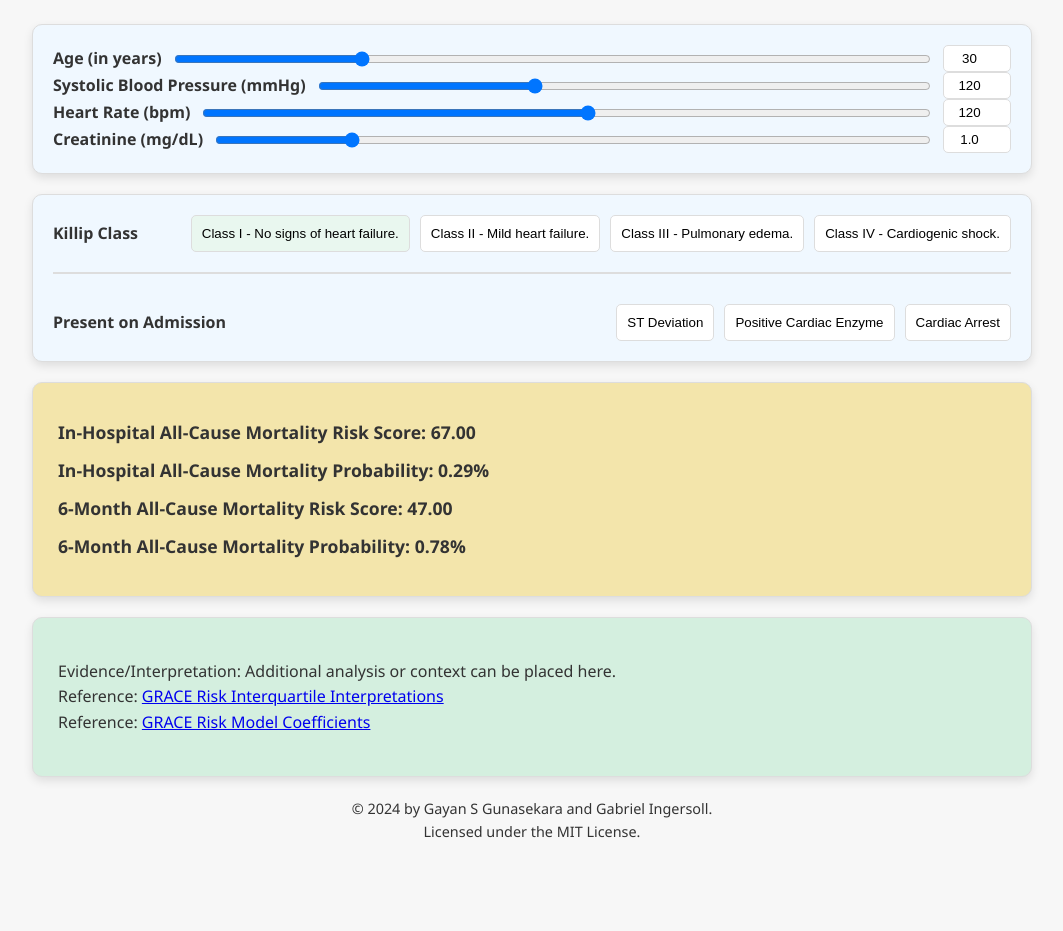
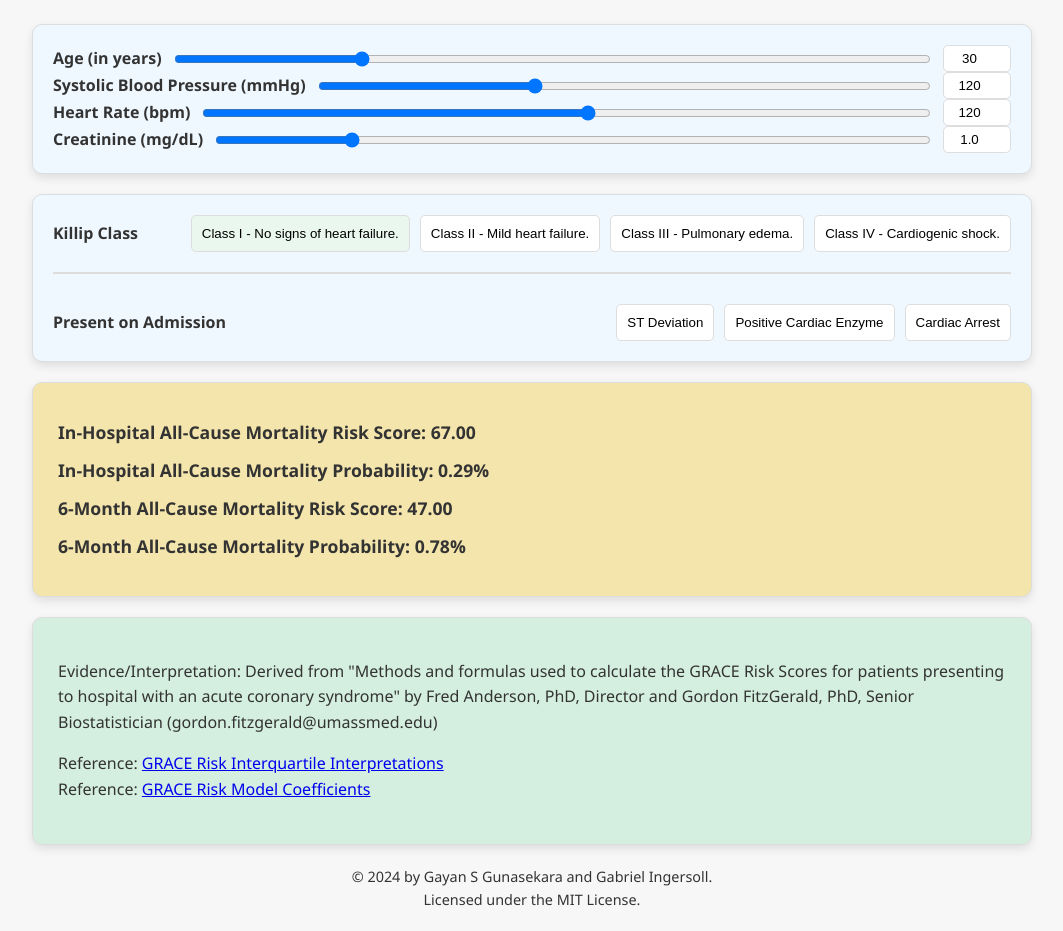
Before and after one commit to gsgun/gsgun.github.io, a plain HTML site: page index.html in a window 1280 px wide. Shown: the part 110-1041 px from the top of the page, without its empty margins (108-1171 px from the left). Before the commit the page ends 974 px from the top, so only its background shows below. Drawn offline with Linux system fonts and the light colour scheme.

Commit message:
Update index.html

```diff
--- a/index.html
+++ b/index.html
@@ -595,7 +595,7 @@ function toggleButton(buttonId) {
       <p id="sixMonthProbability">6-Month All-Cause Mortality Probability:</p>
     </div>
     <div class="evidence">
-      <p>Evidence/Interpretation: Additional analysis or context can be placed here.<br>
+      <p>Evidence/Interpretation: Derived from "Methods and formulas used to calculate the GRACE Risk Scores for patients presenting to hospital with an acute coronary syndrome" by Fred Anderson, PhD, Director and Gordon FitzGerald, PhD, Senior Biostatistician (gordon.fitzgerald@umassmed.edu)<p>
       Reference: <a href="https://www.outcomes-umassmed.org/grace/grace_risk_table.aspx" target="_blank">GRACE Risk Interquartile Interpretations</a><br>
       Reference: <a href="https://www.outcomes-umassmed.org/grace/files/GRACE_RiskModel_Coefficients.pdf" target="_blank">GRACE Risk Model Coefficients</a><br>
       </p>
```
